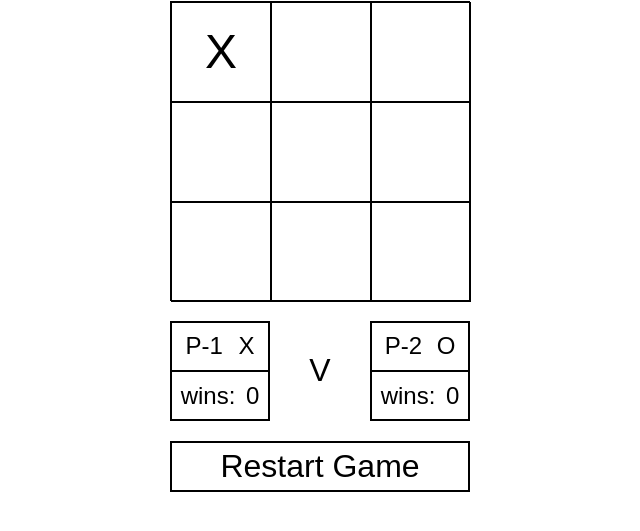
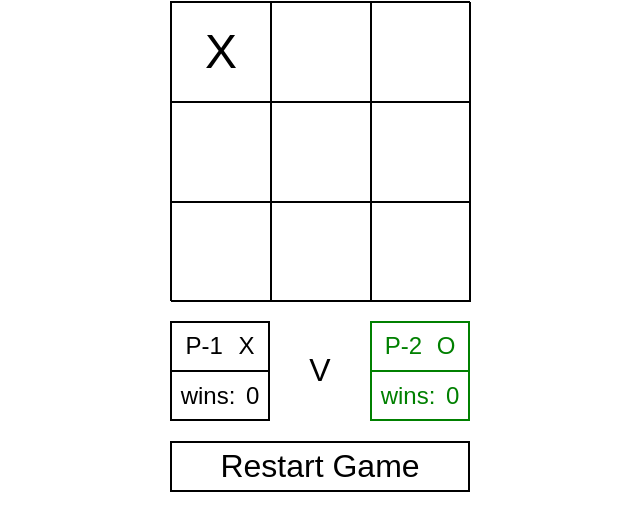
Before and after one commit to Benpeake/tic-tac-toe, a plain HTML site: page index.html in a window 1280 px wide. Both pictures are taken after a click on the element 541 px from the left and 122 px from the top of the page. Shown: the part 71-602 px from the top of the page, without its empty margins (320-960 px from the left). Drawn offline with nearby package versions, Linux system fonts and the light colour scheme; a web font is replaced by a local one.

Commit message:
toggle current player logic and style

```diff
--- a/css/style.css
+++ b/css/style.css
@@ -20,7 +20,8 @@ body {
     font-weight: 200;
 }
 
-.player-info{
+.player-info1,
+.player-info2{
     width: 100px;
     height: 100px;
     border: 2px solid black;
@@ -112,7 +113,8 @@ h1{
     margin: 10px 0;
 }
 
-.sub-info{
+.sub-info1,
+.sub-info2{
     display: flex;
     flex-direction: row;
     width: 100px;
@@ -154,3 +156,24 @@ h1{
 .setNames{
     margin-bottom: 20px;
 }
+
+.green{
+    width: 100px;
+    height: 100px;
+    border: 2px solid green;
+    display: flex;
+    flex-direction: column;
+    justify-content: center;
+    align-items: center;
+    font-size: 3rem;
+    font-weight: 200;
+    color: green;
+}
+
+.sub-info-green{
+    display: flex;
+    flex-direction: row;
+    width: 100px;
+    justify-content: space-evenly;
+    border-top: solid 2px green;
+}
--- a/index.html
+++ b/index.html
@@ -38,23 +38,23 @@
                 <div id="9" class="square"></div>
             </div>
             <div class="info-arena">
-                <div class="player-info">
+                <div class="player-info1 green">
                     <div class="sub-info-top">
                         <div><p class="player1 playername"></p></div>
                         <div><p class="player1-symbol playername"></p></div>
                     </div>
-                    <div class="sub-info">
+                    <div class="sub-info1 sub-info-green">
                         <div><p class="playername">wins:</p></div>
                         <div><p class="playername player1Wins">0</p></div>
                     </div>
                 </div>
                 <div class="veruses">V</div>
-                <div class="player-info">
+                <div class="player-info2">
                     <div class="sub-info-top">
                         <div><p class="player2 playername"></p></div>
                         <div><p class="player2-symbol playername"></p></div>
                     </div>
-                    <div class="sub-info">
+                    <div class="sub-info2">
                         <div><p class="playername">wins:</p></div>
                         <div><p class="playername player2Wins">0</p></div>
                     </div>
--- a/js/index.js
+++ b/js/index.js
@@ -23,6 +23,12 @@ const player2Symbol = document.querySelector('.player2-symbol')
 const setNamesBtn = document.querySelector('.setNames')
 const chooseNameP1 = document.getElementById('chooseNameP1')
 const chooseNameP2 = document.getElementById('chooseNameP2')
+
+const player1Turn = document.querySelector('.player-info1')
+const player1TurnOther = document.querySelector('.sub-info1')
+
+const player2Turn = document.querySelector('.player-info2')
+const player2TurnOther = document.querySelector('.sub-info2')
 
 
 //player factory
@@ -90,12 +96,25 @@ function handleSquareClick(square) {
     if(resultText.innerHTML == ''){
     if (square.innerHTML === '') {
       if (currentPlayer === player1) {
+        player2Turn.classList.add('green')
+        player2TurnOther.classList.add('sub-info-green')
+
+        player1Turn.classList.remove('green')
+        player1TurnOther.classList.remove('sub-info-green')
+
         player1.move(square)
         player1.moves.push(square)
         gameBoard.gameMoves++
         checkWin()
         currentPlayer = player2
       } else {
+
+        player1Turn.classList.add('green')
+        player1TurnOther.classList.add('sub-info-green')
+
+        player2Turn.classList.remove('green')
+        player2TurnOther.classList.remove('sub-info-green')
+
         player2.move(square)
         player2.moves.push(square)
         gameBoard.gameMoves++
```
